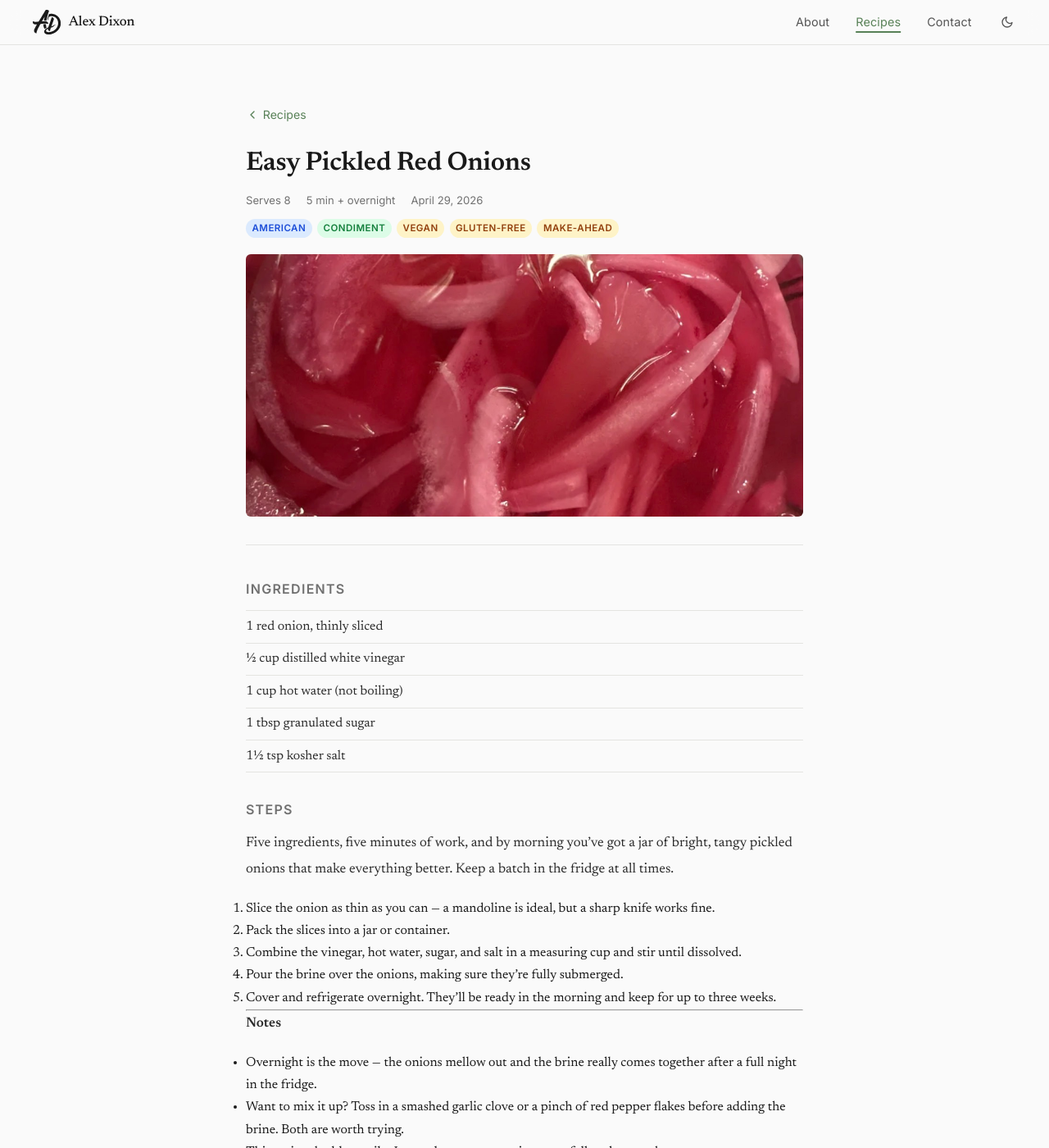
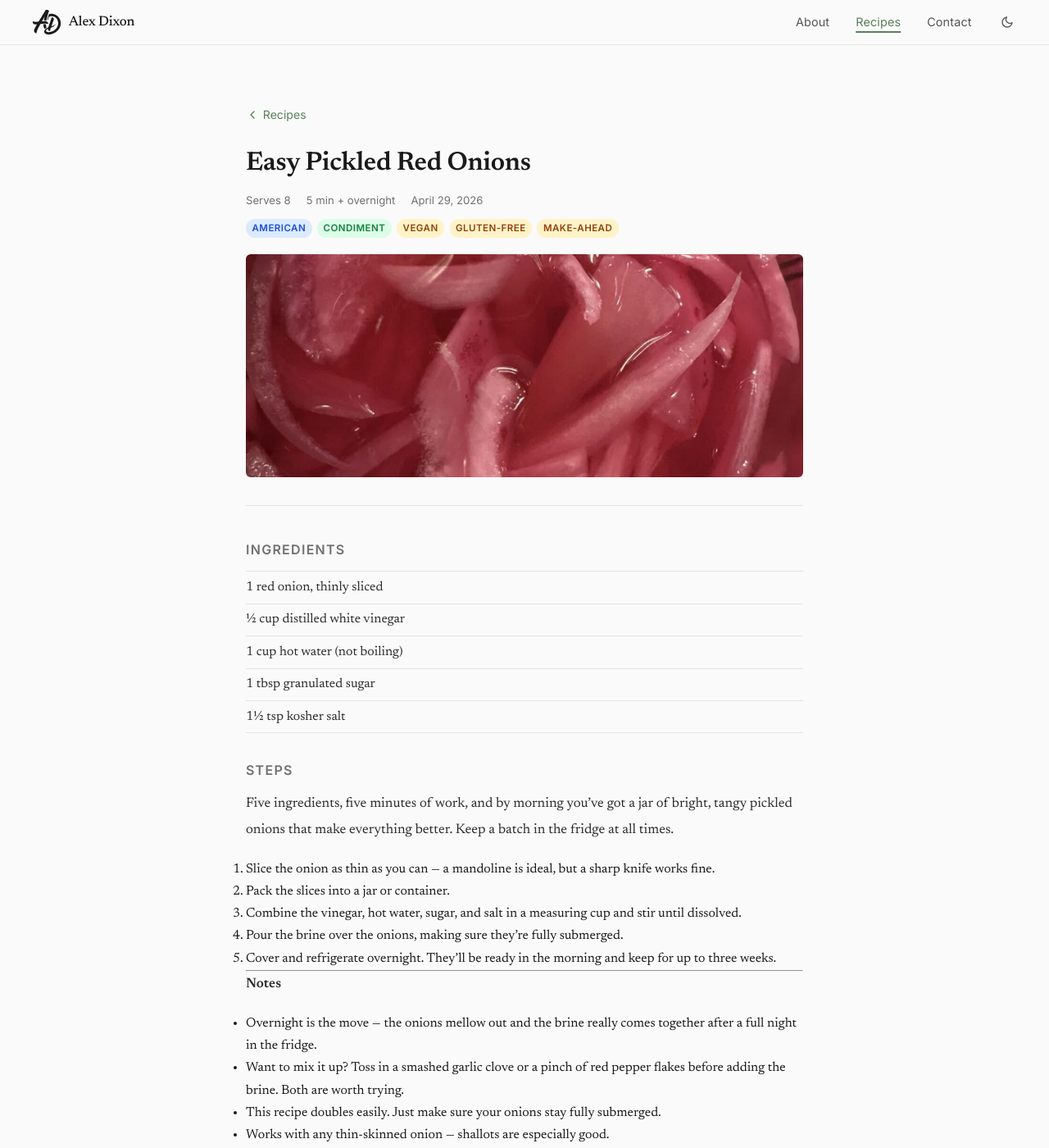
Before and after one commit to adixon304/adixon304.github.io, a Jekyll site: the page built from _posts/2026-04-29-easy-pickled-red-onions.md, in a window 1280 px wide and 1400 px high. Shown: the whole window at 82% size. Built offline with Jekyll 4.4.1, drawn with Linux system fonts in a browser that asks for light colours.

Commit message:
Compress images and add lazy loading
Recipe JPGs: 14.5MB -> 1.4MB (max 1600px, q78; originals retained in
git history). Headshot: 429KB PNG -> 11KB WebP. Featured-card images
lazy-load; recipe hero images reserve space via aspect-ratio to avoid
layout shift.

Co-Authored-By: Claude Fable 5 <noreply@anthropic.com>

```diff
--- a/about/index.html
+++ b/about/index.html
@@ -7,7 +7,7 @@ description: "Engineering leader at Stripe. Previously Fast Enterprises. Cook, c
   <h1>About</h1>
 
   <div class="about-photo">
-    <img src="{{ '/images/headshot.png' | relative_url }}" alt="Alex Dixon">
+    <img src="{{ '/images/headshot.webp' | relative_url }}" alt="Alex Dixon" width="220" height="220">
   </div>
 
   <p>
--- a/css/style.css
+++ b/css/style.css
@@ -826,6 +826,7 @@ footer a:hover {
 
 .recipe-hero-image {
   width: 100%;
+  aspect-ratio: 5 / 2;
   max-height: 320px;
   object-fit: cover;
   border-radius: var(--radius);
--- a/recipes/index.html
+++ b/recipes/index.html
@@ -13,7 +13,7 @@ description: "Recipes from Alex Dixon's kitchen. Smoked meats, Italian classics,
   <a href="{{ post.url | relative_url }}" class="featured-card">
     <div class="featured-card-image">
       {% if post.image %}
-        <img src="{{ post.image | relative_url }}" alt="{{ post.title }}">
+        <img src="{{ post.image | relative_url }}" alt="{{ post.title }}" loading="lazy" decoding="async">
       {% else %}
         <div class="featured-card-placeholder"></div>
       {% endif %}
```
Also changed, not shown: images/headshot.png (deleted), images/headshot.webp (added), images/recipes/belgian-waffles.jpg, images/recipes/easy-pickled-red-onions.jpg, 5 other files.
